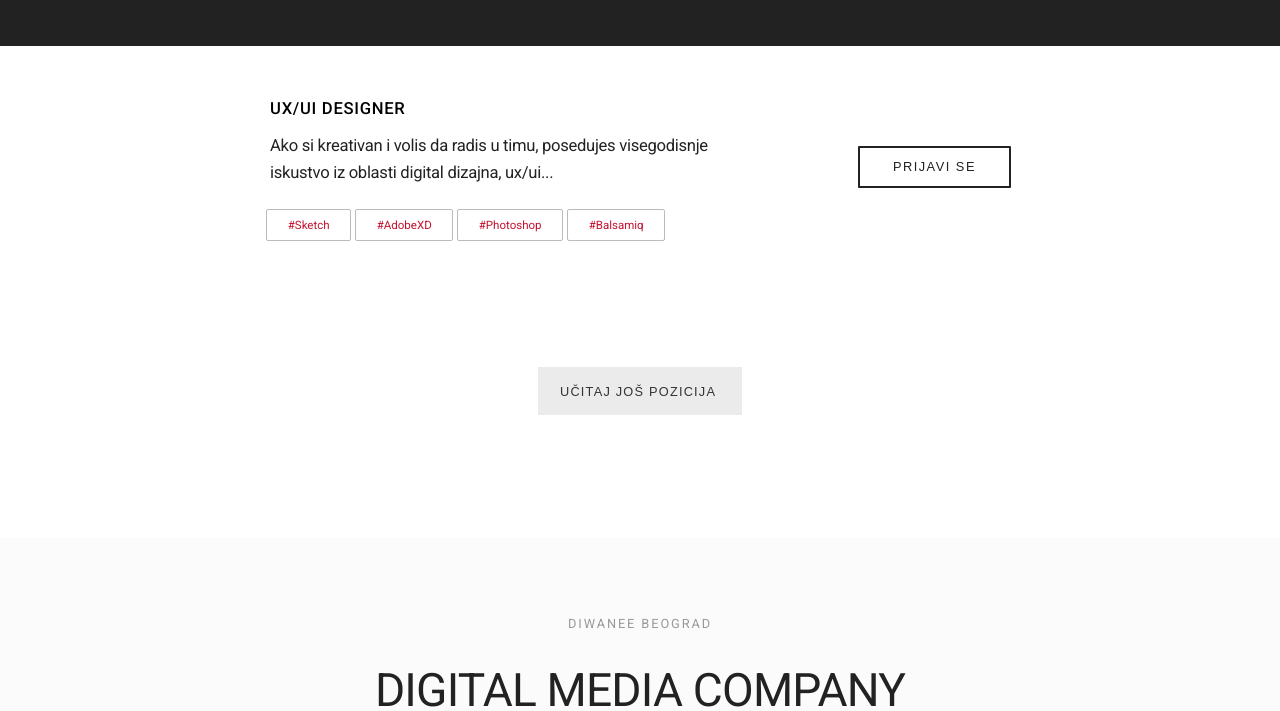
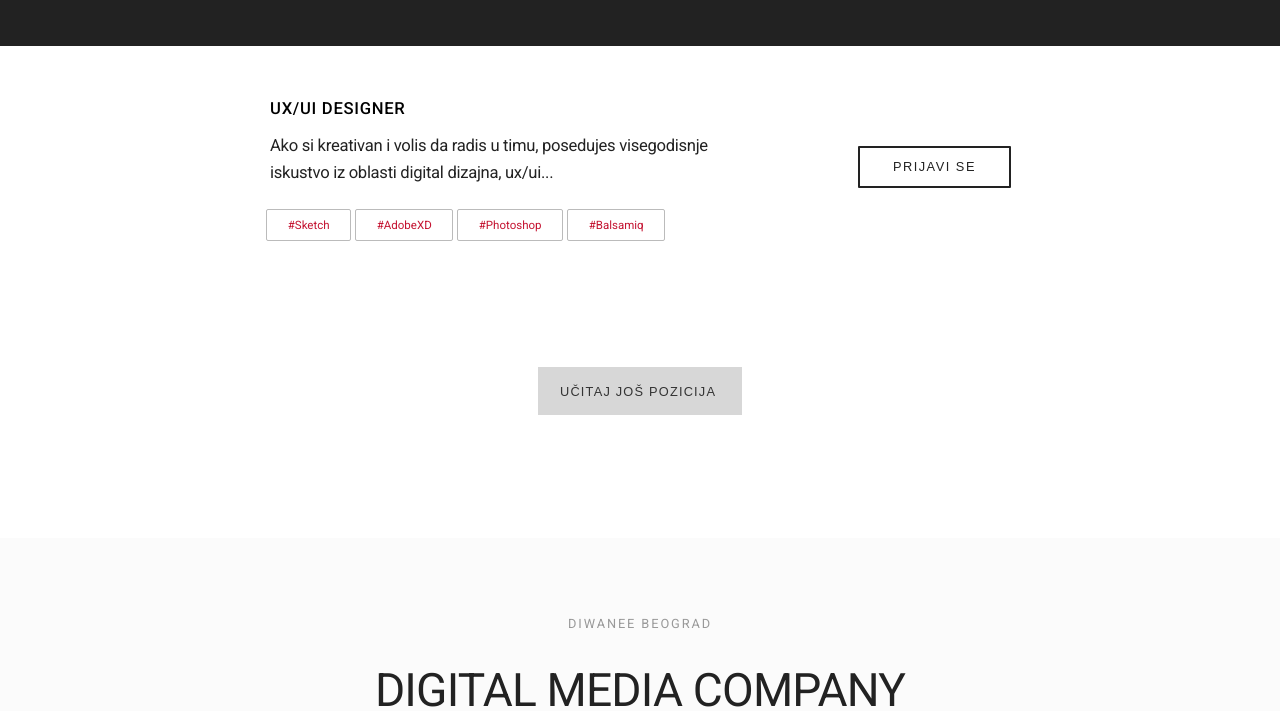
Before and after one commit to igoruze86/diw_one_page, a plain HTML site: page index.html in a window 1280 px wide. In both pictures the pointer is over the button "UČITAJ JOŠ POZICIJA". Shown: the part 1301-2012 px from the top of the page. Drawn offline with nearby package versions, Linux system fonts and the light colour scheme.

Commit message:
Commit#9 - btn_load hover

```diff
--- a/assets/css/style.css
+++ b/assets/css/style.css
@@ -1261,6 +1261,11 @@ header {
     letter-spacing: 1.2px;
   }
 }
+
+.btn_load button:hover {
+  background-color: rgba(215,215,215,1)
+}
+
 /* JOBS END */
 
 
```
